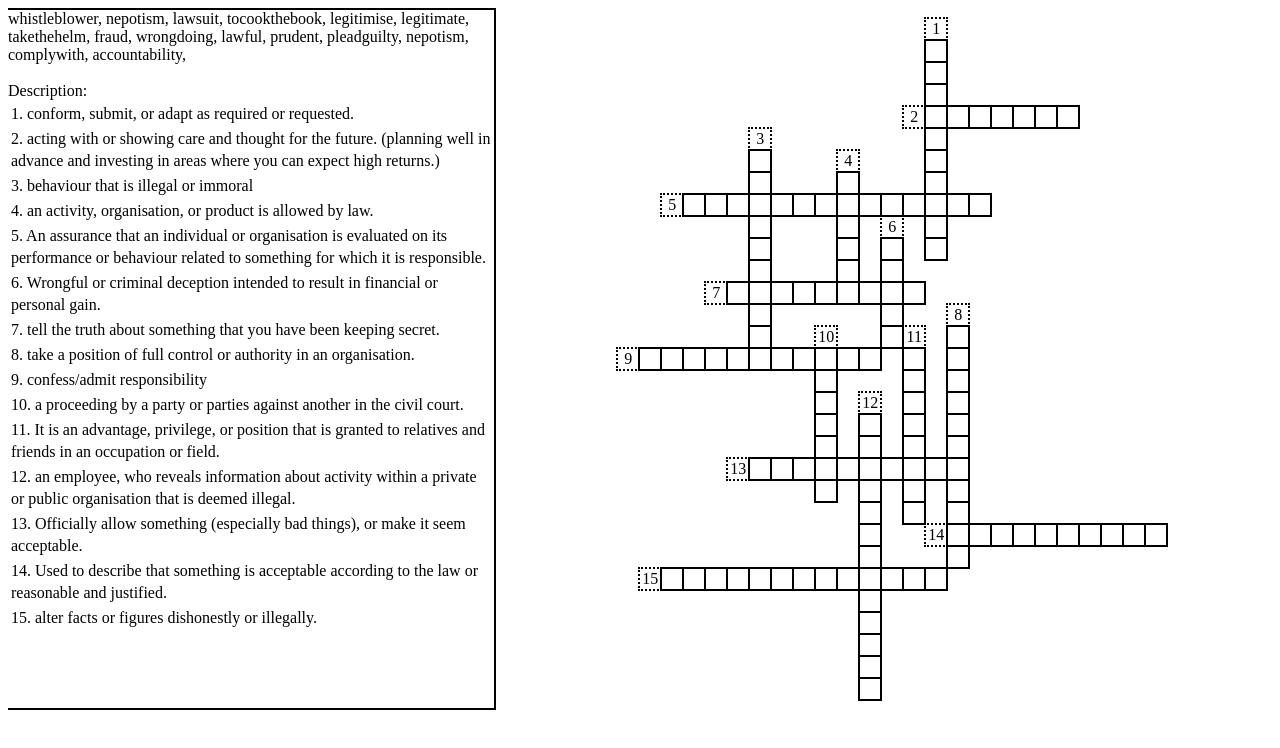
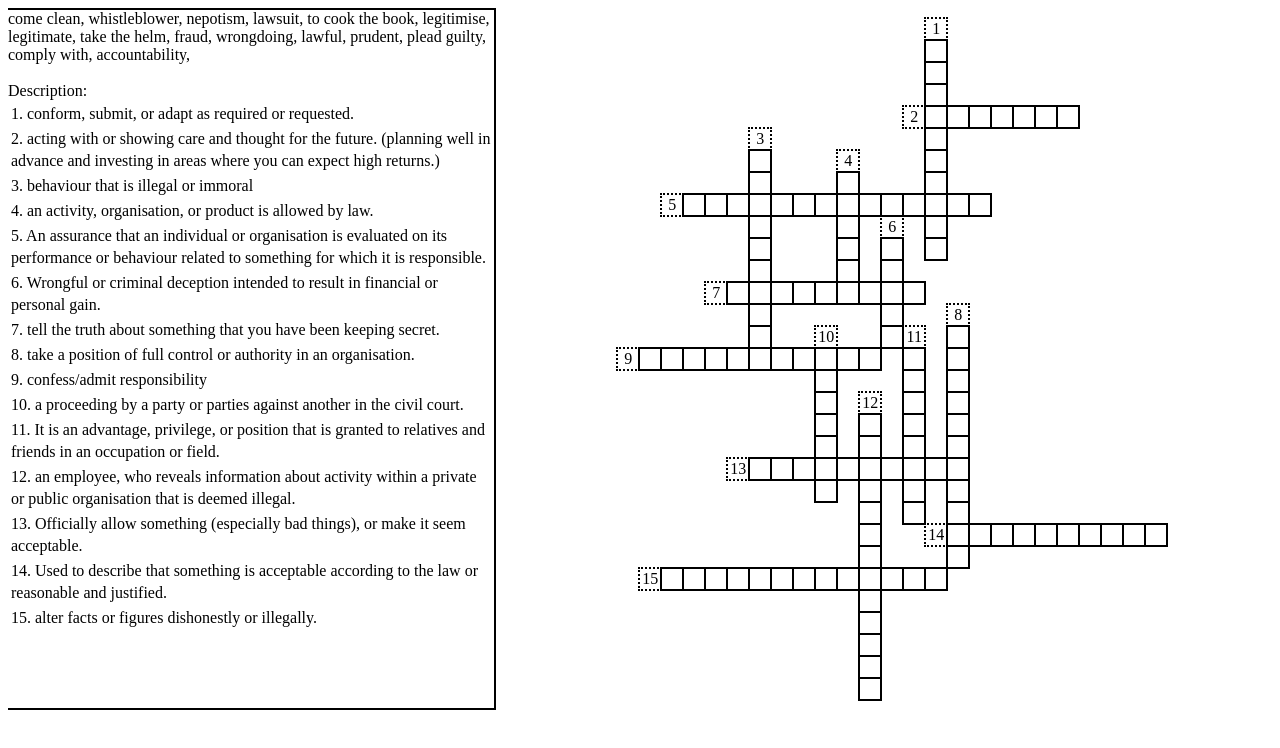
Before and after one commit to DuGuYifei/crosswords, a plain HTML site: page index.html in a window 1280 px wide. Drawn offline with Linux system fonts and the light colour scheme.

Commit message:
fix word list

```diff
--- a/index.html
+++ b/index.html
@@ -51,7 +51,7 @@
 			const App = {
 				data() {
 					return {
-						wordlist: ['whistleblower','nepotism','lawsuit','tocookthebook','legitimise','legitimate','takethehelm','fraud','wrongdoing','lawful','prudent','pleadguilty','nepotism','complywith','accountability'],
+						wordlist: ['come clean', 'whistleblower','nepotism','lawsuit','to cook the book','legitimise','legitimate','take the helm','fraud','wrongdoing','lawful','prudent','plead guilty','comply with','accountability'],
 						charlists: [
 								[{isBlank:1, char: ' '},{isBlank:1, char: ' '},{isBlank:1, char: ' '},{isBlank:1, char: ' '},{isBlank:1, char: ' '},{isBlank:1, char: ' '},{isBlank:1, char: ' '},{isBlank:1, char: ' '},{isBlank:1, char: ' '},{isBlank:1, char: ' '},{isBlank:1, char: ' '},{isBlank:1, char: ' '},{isBlank:1, char: ' '},{isBlank:1, char: ' '},{isBlank:-1, char: '1'},],
 								[{isBlank:1, char: ' '},{isBlank:1, char: ' '},{isBlank:1, char: ' '},{isBlank:1, char: ' '},{isBlank:1, char: ' '},{isBlank:1, char: ' '},{isBlank:1, char: ' '},{isBlank:1, char: ' '},{isBlank:1, char: ' '},{isBlank:1, char: ' '},{isBlank:1, char: ' '},{isBlank:1, char: ' '},{isBlank:1, char: ' '},{isBlank:1, char: ' '},{isBlank:0, char: ' '},],
```
